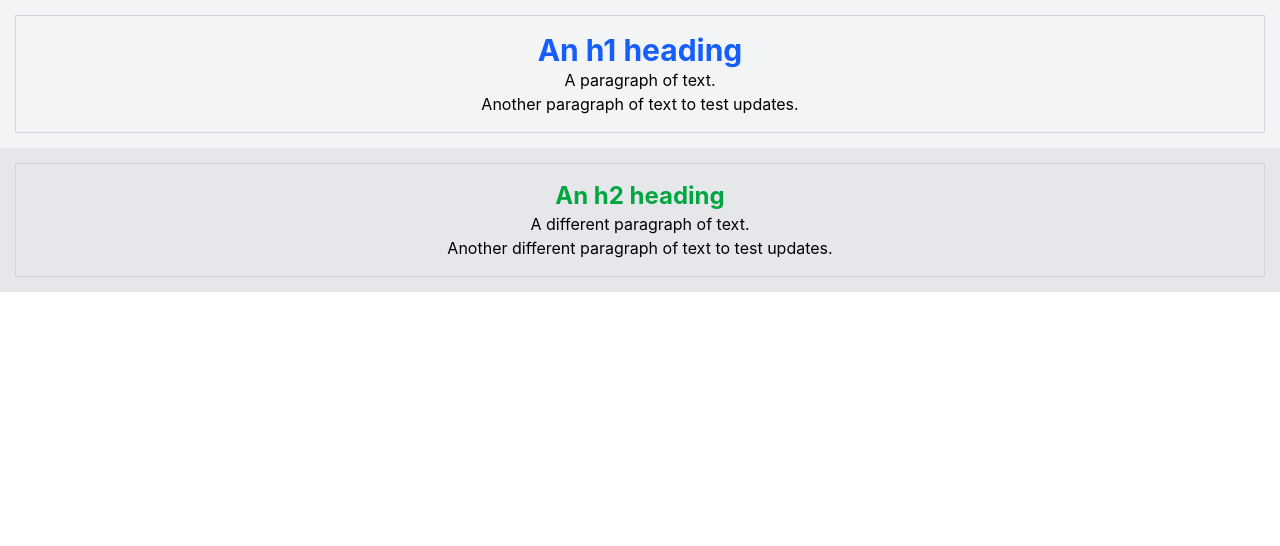
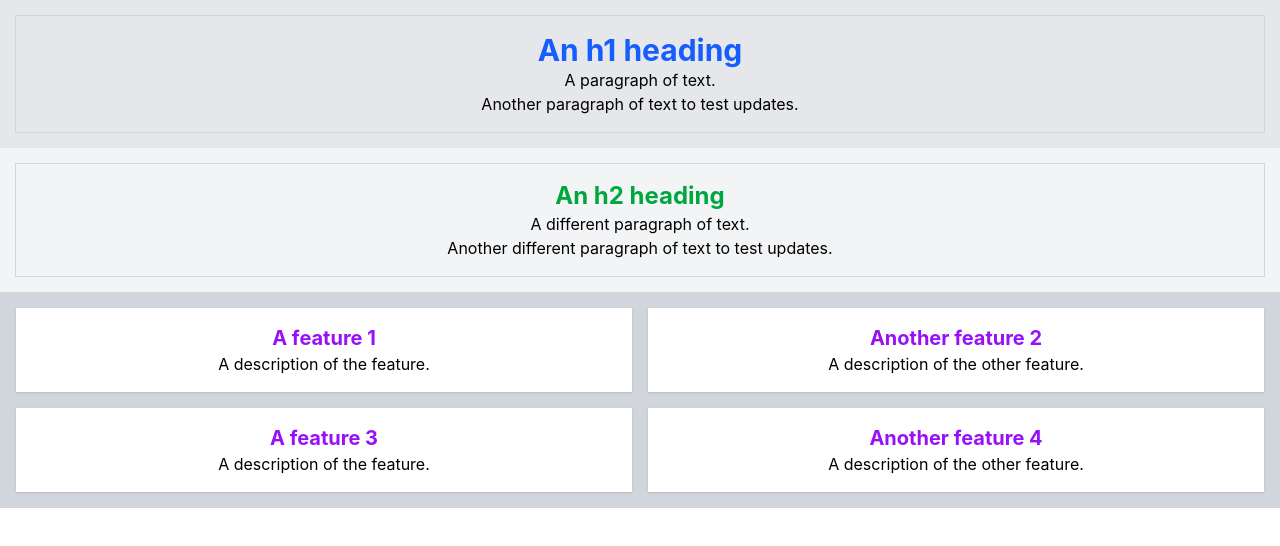
Before and after one commit to tielmess/tm001react, a React (Vite) app: page / in a window 1280 px wide. Shown: the top 546 px of the page. Built offline with nearby package versions, Linux system fonts and the light colour scheme.

Commit message:
Trying out a basic card/prop

```diff
--- a/src/App.jsx
+++ b/src/App.jsx
@@ -1,22 +1,35 @@
 import "./App.css";
+import Card from "./components/Card.jsx";
 
 function App() {
   return (
     <>
-      <div className="bg-gray-100 p-4 text-center">
-        <div className="container mx-auto p-4 outline outline-1 outline-gray-300 text-center">
+      <div className="bg-gray-200 p-4 text-center">
+        <div className="container mx-auto p-4 outline-1 outline-gray-300 text-center">
           <h1 className="text-3xl font-bold text-blue-600">An h1 heading</h1>
           <p>A paragraph of text.</p>
           <p>Another paragraph of text to test updates.</p>
         </div>
       </div>
-      <div className="bg-gray-200 p-4 text-center">
+      <div className="bg-gray-100 p-4 text-center">
         <div className="container mx-auto p-4 outline-1 outline-gray-300 text-center">
           <h2 className="text-2xl font-bold text-green-600">An h2 heading</h2>
           <p>A different paragraph of text.</p>
           <p>Another different paragraph of text to test updates.</p>
         </div>
       </div>
+      <div className="bg-gray-300 p-4 text-center grid xs:grid-cols-1 md:grid-cols-2 gap-4">
+        <Card title="A feature 1" description="A description of the feature." />
+        <Card
+          title="Another feature 2"
+          description="A description of the other feature."
+        />
+        <Card title="A feature 3" description="A description of the feature." />
+        <Card
+          title="Another feature 4"
+          description="A description of the other feature."
+        />
+      </div>
     </>
   );
 }
--- /dev/null
+++ b/src/components/Card.jsx
@@ -0,0 +1,10 @@
+function Card(props) {
+  return (
+    <div className="bg-white p-4 shadow">
+      <h3 className="text-xl font-bold text-purple-600">{props.title}</h3>
+      <p>{props.description}</p>
+    </div>
+  );
+}
+
+export default Card;
```
Also changed, not shown: 1 other file (tests, documents, lock files or other folders).
